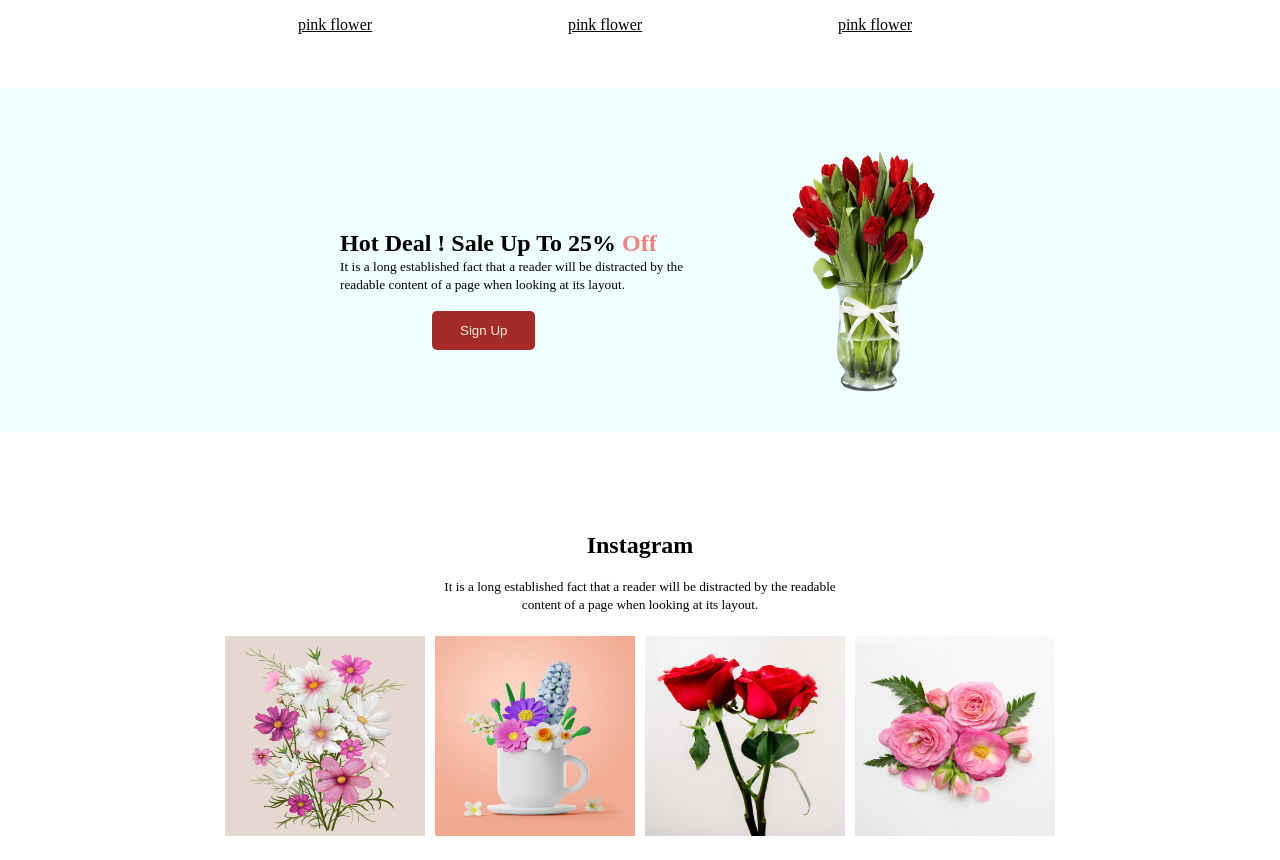
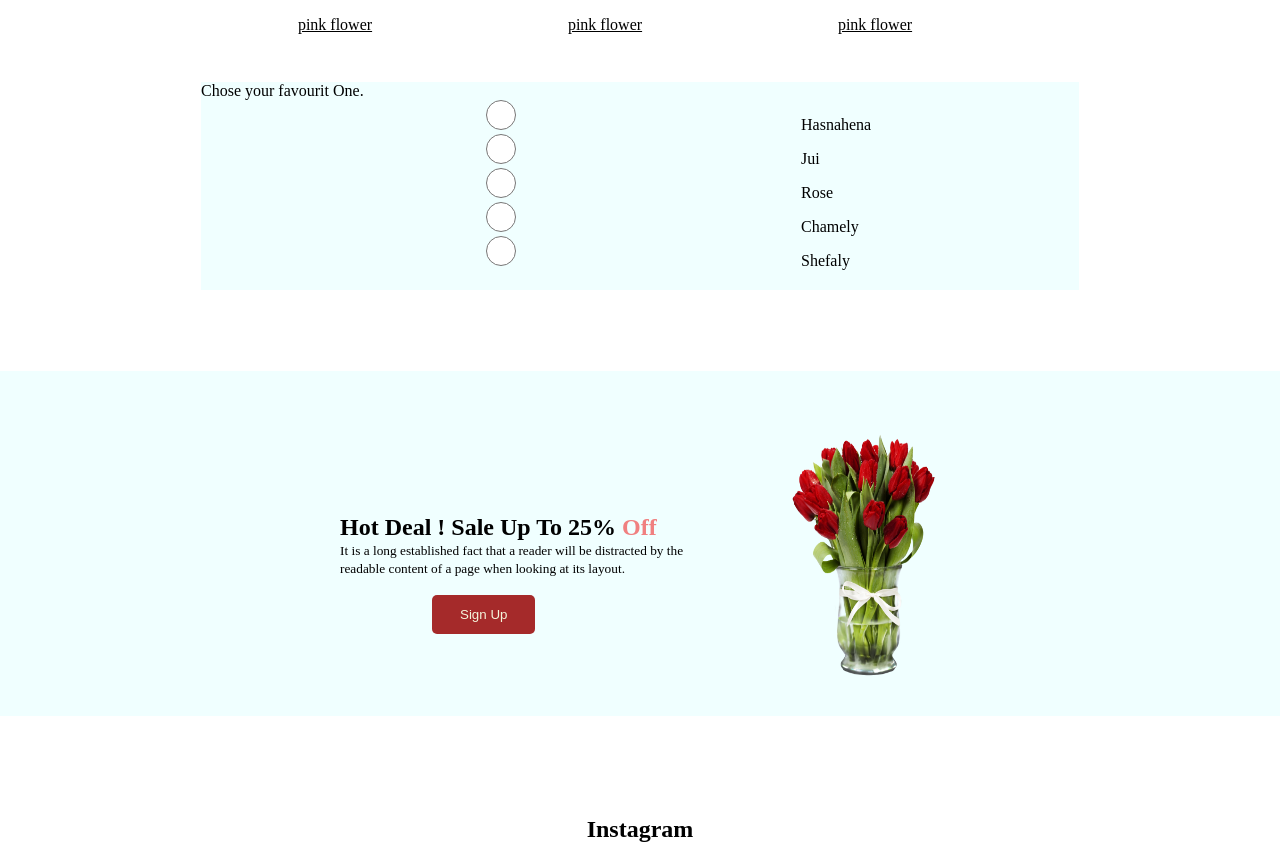
Before and after one commit to Sushanta-Deb/flower-shop-website, a plain HTML site: page index.html in a window 1280 px wide. Shown: the part 916-1776 px from the top of the page. Drawn offline with Linux system fonts and the light colour scheme; a web font is replaced by a local one.

Commit message:
added the bonous part

```diff
--- a/index.html
+++ b/index.html
@@ -44,8 +44,31 @@
                 <img class="image-three" src="images/pngwing 7.png" alt="">
                 <p class="little"><u>pink flower</u></p>
             </div>
-        </section>
+        </section> <br> <br> <br>
     </main>
+     <main>
+            <div class="bonous">
+                <fieldset style="border: 0px;">
+                    <legend>Chose your favourit One.</legend>
+                        <label for="Hasnahena">
+                            <input type="radio" name="flower" id="Hasnahena">Hasnahena
+                        </label>
+                        <label for="Jui">
+                            <input type="radio" name="flower" id="Jui">Jui
+                        </label>
+                        <label for="Rose">
+                            <input type="radio" name="flower" id="Rose">Rose
+                        </label>
+                        <label for="Chamely">
+                            <input type="radio" name="flower" id="Chamely">Chamely
+                        </label>
+                        <label for="Shefaly">
+                            <input type="radio" name="flower" id="Shefaly">Shefaly
+                        </label>
+
+                </fieldset>
+            </div>
+     </main>
     <main>
         <section class="row-three">
             <nav>
--- a/styles/style.css
+++ b/styles/style.css
@@ -136,3 +136,9 @@ input{
     border: 1px solid white;
     background-color: black;
 }
+.bonous{
+    border: 1px solid white;
+    background-color: azure;
+    padding-bottom: 20px;
+    margin: 20px 200px;
+}
```
